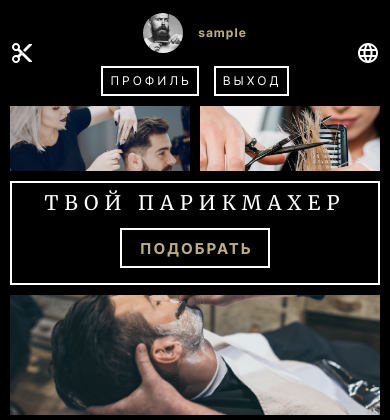
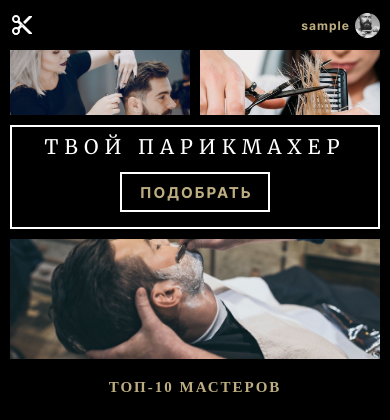
Before and after one commit to DmBand/hairdressers, a Django app: page / in a window 390 px wide. Shown: the top 420 px of the page. Run offline with Django 4.2, Linux system fonts and the light colour scheme; the visitor is signed in with stand-in values (Sample User, id 1); parts of the project's set-up code (start-up, migrations or seed data) failed here and were passed over.

Commit message:
new main-menu

```diff
--- a/hairdressers_project/users_app/static/users_app/css/common.css
+++ b/hairdressers_project/users_app/static/users_app/css/common.css
@@ -135,7 +135,7 @@ h1, h2, h3, h4, h5, h6 {
 /*----HEADER-----------------------------*/
 
 .header {
-	min-height: 90px;
+	/* min-height: 90px; */
 }
 
 .nav {
@@ -144,6 +144,13 @@ h1, h2, h3, h4, h5, h6 {
 	justify-content: space-between;
 	align-items: center;
 }
+
+@media (max-width: 425px) {
+	.nav {
+		min-height: 50px;
+	}
+}
+
 
 .main {
     flex: 1 1 auto;
@@ -178,12 +185,16 @@ h1, h2, h3, h4, h5, h6 {
 
 .reg-list {
 	display: flex;
-	flex-wrap: wrap;
-	justify-content: space-around;
-	align-items: center;
-	column-gap: 15px;
+	flex-direction: column;
+	align-items: flex-end;
 	row-gap: 10px;
-	margin: 10px;
+	margin: 10px 20px 10px 0px;
+}
+
+@media (max-width: 425px) {
+	.reg-list {
+		margin: 10px 0px 10px 0px;
+	}
 }
 
 
@@ -192,8 +203,6 @@ h1, h2, h3, h4, h5, h6 {
 	padding: 0px 10px 0px 12px;
 	font-family: 'Inter';
 	font-weight: 400;
-	line-height: 46px;
-	margin: 0 auto;
 	transition: 0.3s;
 	letter-spacing: 3px;
 }
@@ -203,7 +212,7 @@ h1, h2, h3, h4, h5, h6 {
 	font-size: 25px;
 	font-weight: 700;
 	padding: 0;
-    cursor: default;
+    cursor: pointer;
 }
 
 @media (max-width: 768px) {
@@ -220,7 +229,9 @@ h1, h2, h3, h4, h5, h6 {
 }
 
 .reg-item {
+	margin: 0 auto;
 	height: 50px;
+	line-height: 46px;
     text-transform: uppercase;
 	border: 2px solid #fff;
 	color: #fff;
@@ -236,6 +247,12 @@ h1, h2, h3, h4, h5, h6 {
 	}
 }
 
+@media (max-width: 300px) {
+	.reg-item {
+		letter-spacing: 1px;
+	}
+}
+
 .profile-logout {
 	display: flex;
 	justify-content: center;
@@ -243,10 +260,22 @@ h1, h2, h3, h4, h5, h6 {
 	column-gap: 15px;
 }
 
+
+@media (max-width: 425px) {
+	.profile-logout {
+		column-gap: 7px;
+	}
+}
+
+
 @media (max-width: 320px) {
 	.profile-logout {
 		column-gap: 5px;
 	}
+}
+
+.no-menu {
+	display: none;
 }
 
 .reg-item2 {
@@ -272,6 +301,14 @@ h1, h2, h3, h4, h5, h6 {
 	}
 }
 
+@media (max-width: 425px) {
+	.reg-item2 {
+		font-size: 10px;
+		width: 90px;
+		text-align: center;
+	}
+}
+
 .reg-item2:hover {
     color: #BDAE82;
 	border-color: #BDAE82;
@@ -282,8 +319,15 @@ h1, h2, h3, h4, h5, h6 {
 	display: flex;
 	flex-wrap: wrap;
 	align-items: center;
-	column-gap: 15px;
+	column-gap: 10px;
+	row-gap: 10px;
 	justify-content: center;
+}
+
+@media (max-width: 425px) {
+	.user-container {
+		column-gap: 5px;
+	}
 }
 
 .avatar {
@@ -300,32 +344,11 @@ h1, h2, h3, h4, h5, h6 {
 	}
 }
 
-.description-link {
-	margin: auto 0;
-}
-
-.description-link-logo {
-	margin-right: 20px;
-	transition: 0.5s;
-	cursor: pointer;
-	width: 48px;
-	height: 48px;
-	background: url("../assets/svg/main-description.svg");
-}
-
 @media (max-width: 425px) {
-	.description-link-logo {
-		background: url("../assets/svg/main-description24px.svg");
-		background-repeat: no-repeat;
-		width: 24px;
-		height: 24px;
-		margin-right: 0px;
+	.avatar {
+		width: 25px;
+		height: 25px;
 	}
-}
-
-.description-link-logo:hover {
-	filter: invert(26%) sepia(15%) saturate(638%) hue-rotate(7deg) brightness(92%)
-    contrast(87%);
 }
 
 /*___FOOTER________________________*/
--- /dev/null
+++ b/hairdressers_project/users_app/static/users_app/js/main_menu.js
@@ -0,0 +1,11 @@
+'use strict'
+
+
+const loginBtn = document.querySelector(".login-name");
+const profileBtns = document.querySelector(".profile-logout");
+
+function addMenu() {
+    profileBtns.classList.toggle("no-menu");
+}
+
+loginBtn.addEventListener('click', addMenu)
--- a/hairdressers_project/users_app/templates/users_app/base.html
+++ b/hairdressers_project/users_app/templates/users_app/base.html
@@ -23,14 +23,15 @@
                 {% if request.user.is_authenticated %}
                 <div class="reg-list">
                     <div class="user-container">
+                        <p class="login-name" data-i18n="">{{ user.username|truncatechars:24 }}</p>
+                        <!-- <p class="login-name" data-i18n="">111111111122222222223333</p>   -->
                         {% if request.user.simpleuser.avatar %}
                         <a href="{% url 'users_app:avatar' %}" title="Изменить фото профиля"><img class="avatar" src="{{ user.simpleuser.avatar.url }}" alt="Фото"></a>
                         {% else %}
                         <a href="{% url 'users_app:avatar' %}" title="Изменить фото профиля"><img class="avatar" src="{% static 'users_app/assets/img/person/4+.jpg' %}" alt="Фото"></a>
                         {% endif %}
-                        <p class="login-name" data-i18n="">{{ user.username|truncatechars:24 }}</p>
                     </div>
-                    <div class="profile-logout">
+                    <div class="profile-logout no-menu">
                         <a class="reg-item2" href="{% url 'users_app:get_main_profile' user.username  %}" data-i18n="">Профиль</a>
                         <a class="reg-item2" href="{% url 'users_app:logout' %}" data-i18n="">Выход</a>
                     </div>
@@ -40,8 +41,6 @@
                     <a class="reg-item" href="{% url 'users_app:login' %}" data-i18n="">Вход | Регистрация</a>
                 </div>
                 {% endif %}
-{% block header %}
-{% endblock header %}
             </nav>
         </header>
 {% block content %}
@@ -59,5 +58,6 @@
             </div>
         </footer>
     </div>
+    <script type="module" src="{% static 'users_app/js/main_menu.js' %}"></script>
 </body>
 </html>
--- a/hairdressers_project/users_app/templates/users_app/index.html
+++ b/hairdressers_project/users_app/templates/users_app/index.html
@@ -5,12 +5,6 @@
 {% block styles %}
 <link rel="stylesheet" href="{% static 'users_app/css/index.css' %}">
 {% endblock styles %}
-
-{% block header %}
-<a class="description-link" href="#description" title="Описание">
-    <div class="description-link-logo"></div>
-</a>
-{% endblock header %}
 
 {% block content %}
 <main class="main">
```
Also changed, not shown: hairdressers_project/users_app/static/users_app/css/main_profile.css (+7 -0 lines), hairdressers_project/users_app/static/users_app/css/portfolio.css (+7 -0 lines), hairdressers_project/users_app/static/users_app/assets/svg/main-description.svg (deleted), hairdressers_project/users_app/static/users_app/assets/svg/main-description24px.svg (deleted).
